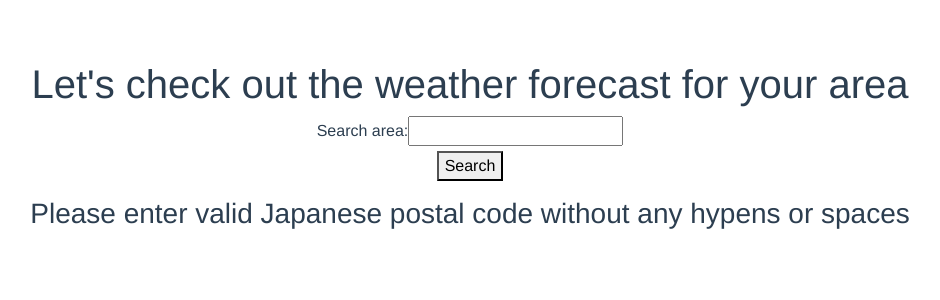
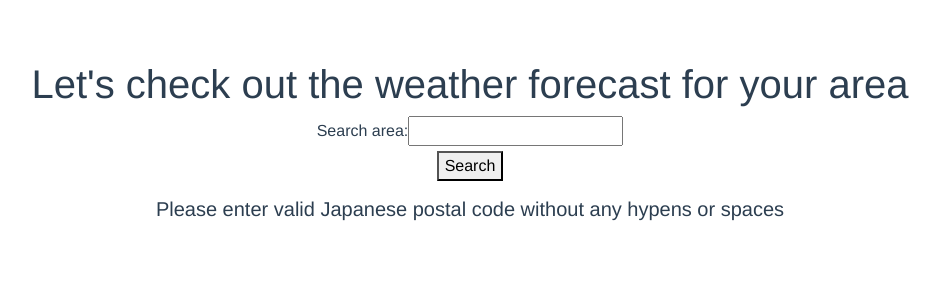
Before and after one commit to KapakahiCoder/Weather-forecast, a Vue app: page / in a window 1280 px wide. Shown: the top 300 px of the page, without its empty margins (170-1110 px from the left). Built offline with nearby package versions, Linux system fonts and the light colour scheme.

Commit message:
updated readme

```diff
--- a/src/App.vue
+++ b/src/App.vue
@@ -9,7 +9,7 @@
       </p>
     </form>
     <div>
-      <h3>Please enter valid Japanese postal code without any hypens or spaces</h3>
+      <h5>Please enter valid Japanese postal code without any hypens or spaces</h5>
     </div>
     <div v-if = "responseAvailable == true">
         <hr>
```
Also changed, not shown: src/assets/weather.png (added), 1 other file (tests, documents, lock files or other folders).
